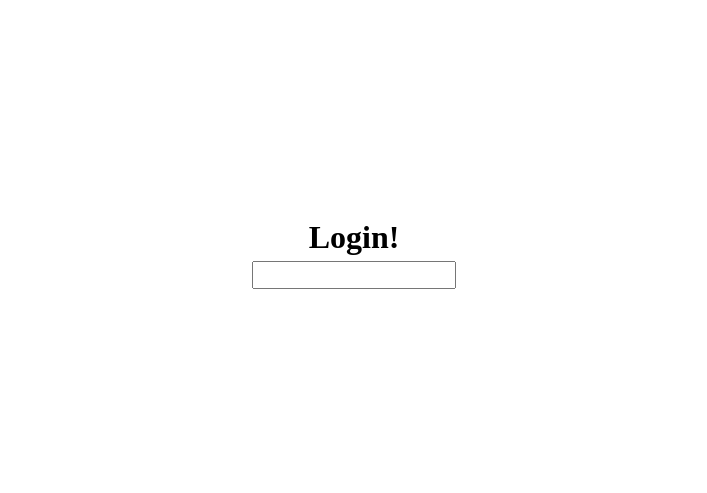
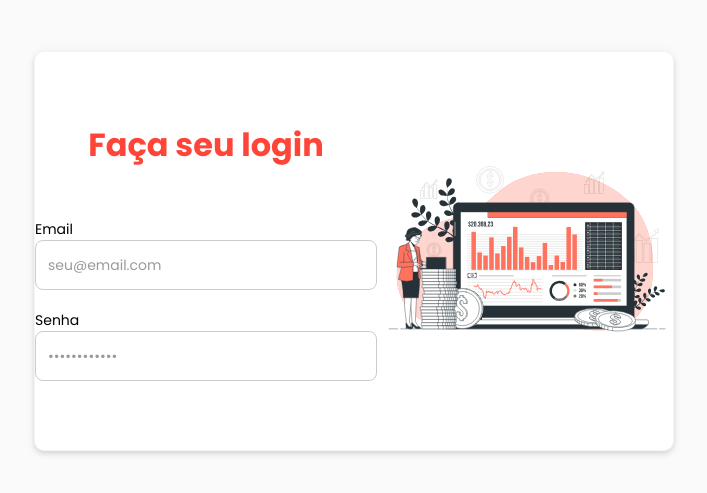
Before and after one commit to wartc/portalweb-mostqi, a React (Create React App) app in the folder portal-web/frontend/: page / in a window 1280 px wide. Shown: the part 149-642 px from the top of the page, without its empty margins (286-993 px from the left). Built offline with nearby package versions, Linux system fonts and the light colour scheme.

Commit message:
feat(frontend): login page w/o action

```diff
--- a/portal-web/frontend/public/index.html
+++ b/portal-web/frontend/public/index.html
@@ -9,6 +9,9 @@
       name="description"
       content="Web site created using create-react-app"
     />
+    <link rel="preconnect" href="https://fonts.googleapis.com">
+    <link rel="preconnect" href="https://fonts.gstatic.com" crossorigin>
+    <link href="https://fonts.googleapis.com/css2?family=Poppins:wght@400;700&display=swap" rel="stylesheet">
     <link rel="apple-touch-icon" href="%PUBLIC_URL%/logo192.png" />
     <!--
       manifest.json provides metadata used when your web app is installed on a
@@ -24,7 +27,7 @@
       work correctly both with client-side routing and a non-root public URL.
       Learn how to configure a non-root public URL by running `npm run build`.
     -->
-    <title>React App</title>
+    <title>MostQI - Portal Web</title>
   </head>
   <body>
     <noscript>You need to enable JavaScript to run this app.</noscript>
--- a/portal-web/frontend/src/Components/Input.tsx
+++ /dev/null
@@ -1,7 +0,0 @@
-import styled from "styled-components";
-
-const Input = styled.input`
-  color: red;
-`;
-
-export default Input;
--- a/portal-web/frontend/src/index.css
+++ b/portal-web/frontend/src/index.css
@@ -13,11 +13,13 @@ html,
 body,
 #root {
   height: 100%;
+  background-color: #fafafa;
 }
 
 body {
   line-height: 1.5;
   -webkit-font-smoothing: antialiased;
+  font-family: "Poppins", sans-serif;
 }
 
 img,
--- /dev/null
+++ b/portal-web/frontend/src/pages/Login/FormContainer.tsx
@@ -0,0 +1,19 @@
+import styled from "styled-components";
+
+const FormContainer = styled.div`
+  width: 50%;
+  height: 50%;
+  background-color: white;
+  border-radius: 10px;
+  border: 1px solid rgba(152, 152, 166, 0.1);
+  box-shadow: 0 2px 4px -1px rgba(152, 152, 166, 0.2),
+    0 4px 5px 0px rgba(152, 152, 166, 0.14),
+    0 1px 10px 0px rgba(152, 152, 166, 0.12);
+
+  display: flex;
+  flex-direction: row;
+  justify-content: space-around;
+  align-items: center;
+`;
+
+export default FormContainer;
--- a/portal-web/frontend/src/pages/Login/index.tsx
+++ b/portal-web/frontend/src/pages/Login/index.tsx
@@ -1,11 +1,35 @@
-import Input from "../../Components/Input";
+import Input from "../../ui/Input";
+import Title from "../../ui/Title";
 import Container from "./Container";
+import FormContainer from "./FormContainer";
+
+import { ReactComponent as LoginIllustration } from "../../assets/images/InvestmentIllustration.svg";
 
 const Login = () => {
   return (
     <Container>
-      <h1>Login!</h1>
-      <Input />
+      <FormContainer>
+        <div
+          style={{
+            display: "flex",
+            height: "100%",
+            flexDirection: "column",
+            justifyContent: "center",
+          }}
+        >
+          <Title style={{ marginBottom: 50 }}>Faça seu login</Title>
+
+          <Input
+            label="Email"
+            type="email"
+            placeholder="seu@email.com"
+            style={{ marginBottom: 20 }}
+          />
+          <Input label="Senha" type="password" placeholder="••••••••••••" />
+        </div>
+
+        <LoginIllustration style={{ maxHeight: "70%" }} />
+      </FormContainer>
     </Container>
   );
 };
--- /dev/null
+++ b/portal-web/frontend/src/ui/Input.tsx
@@ -0,0 +1,52 @@
+import styled from "styled-components";
+
+type InputProps = {
+  label: string;
+} & React.InputHTMLAttributes<HTMLInputElement>;
+
+const Container = styled.div`
+  display: flex;
+  flex-direction: column;
+
+  &:focus-within label {
+    color: #ff4438;
+  }
+`;
+
+const StyledInput = styled.input`
+  min-height: 2.5rem;
+  padding: 12px;
+  outline: none;
+  border: 1px solid #ccc;
+  border-radius: 8px;
+
+  &:focus {
+    border: 1px solid #ff4438;
+
+    &::placeholder {
+      color: transparent;
+    }
+  }
+
+  &::placeholder {
+    font-size: 14px;
+    color: rgba(0, 0, 0, 0.4);
+  }
+
+  transition: border 0.15s ease-in-out;
+`;
+
+const StyledLabel = styled.label`
+  font-size: 14px;
+`;
+
+const Input = (props: InputProps) => {
+  return (
+    <Container>
+      <StyledLabel>{props.label}</StyledLabel>
+      <StyledInput {...props} />
+    </Container>
+  );
+};
+
+export default Input;
--- /dev/null
+++ b/portal-web/frontend/src/ui/Title.tsx
@@ -0,0 +1,9 @@
+import styled from "styled-components";
+
+const Title = styled.h1`
+  font-size: 2em;
+  text-align: center;
+  color: #ff4438;
+`;
+
+export default Title;
```
Also changed, not shown: portal-web/frontend/src/assets/images/InvestmentIllustration.svg (added), portal-web/frontend/src/assets/images/RegisterIllustration.svg (added).
